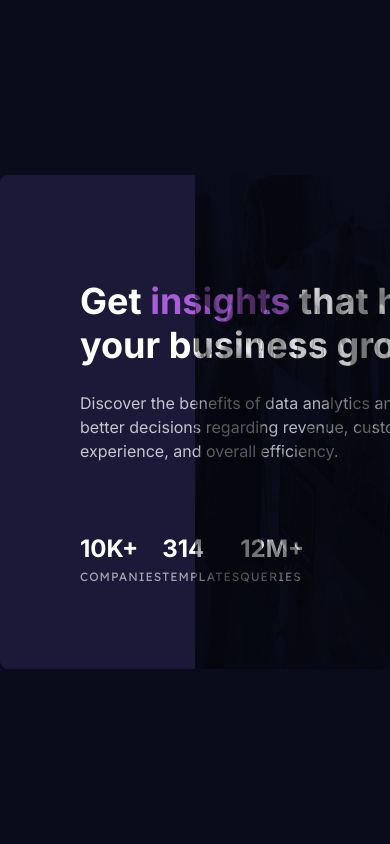
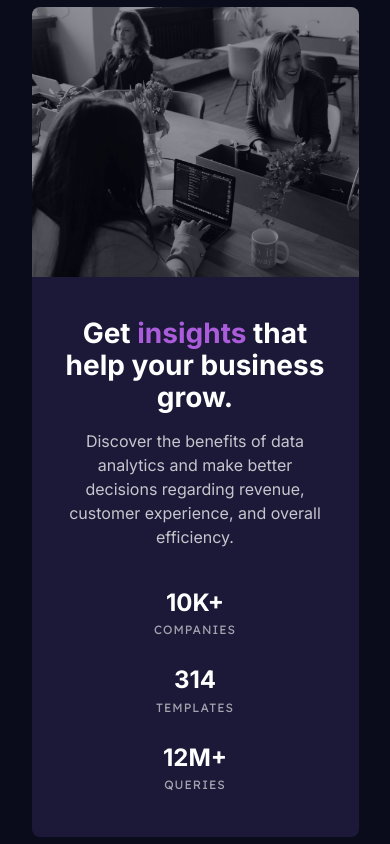
Before and after one commit to Nohan-V2/stats-preview-card-component, a plain HTML site: page index.html in a window 390 px wide. Drawn offline with Linux system fonts and the light colour scheme.

Commit message:
Update style.css

```diff
--- a/css/style.css
+++ b/css/style.css
@@ -47,6 +47,7 @@ h1 {
     line-height: 44px;
     margin-bottom: 24px;
     width: 403px;
+    margin-top: 0;
 }
 
 h1>span {
@@ -90,7 +91,6 @@ h1>span {
 .right-container {
     position: relative;
     opacity: 75.11%;
-    mix-blend-mode: multiply;
     width: 50%;
     border-radius: 0px 8px 8px 0px;
 }
@@ -103,3 +103,60 @@ h1>span {
     width: 100%;
     height: 100%;
 }
+
+@media only screen and (max-width: 768px) {
+    body {
+        display: flex;
+        align-items: center;
+        justify-content: center;
+        min-height: 100vh;
+    }
+
+    main {
+        display: flex;
+        align-items: center;
+        justify-content: center;
+        flex-direction: column-reverse;
+    }
+
+    .left-container {
+        padding: 40px;
+        display: flex;
+        justify-content: center;
+        align-items: center;
+        text-align: center;
+        flex-direction: column;
+        width: 327px;
+        border-radius: 0px 0px 8px 8px;
+    }
+
+    .right-container {
+        width: 327px;
+        border-radius: 8px 8px 0px 0px;
+    }
+
+    h1 {
+        width: 264px;
+        font-size: 28px;
+        line-height: 32px;
+        margin-bottom: 16px;
+    }
+
+    .presentation {
+        width: 264px;
+        margin-bottom: 40px;
+    }
+
+    .stats {
+        display: flex;
+        flex-direction: column;
+        align-items: center;
+        justify-content: center;
+        text-align: center;
+    }
+
+    .mid-stats p,
+    .right-stats p {
+        margin-bottom: 24px;
+    }
+}
```
